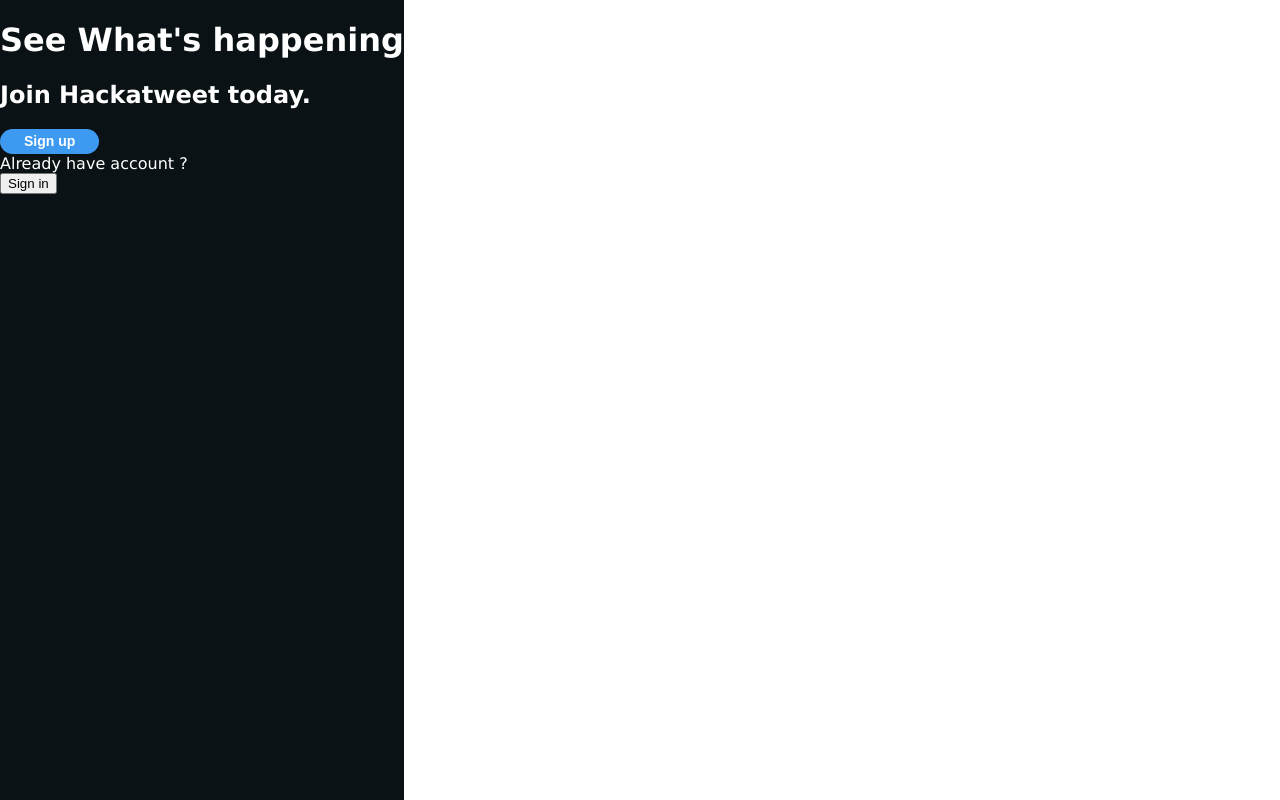
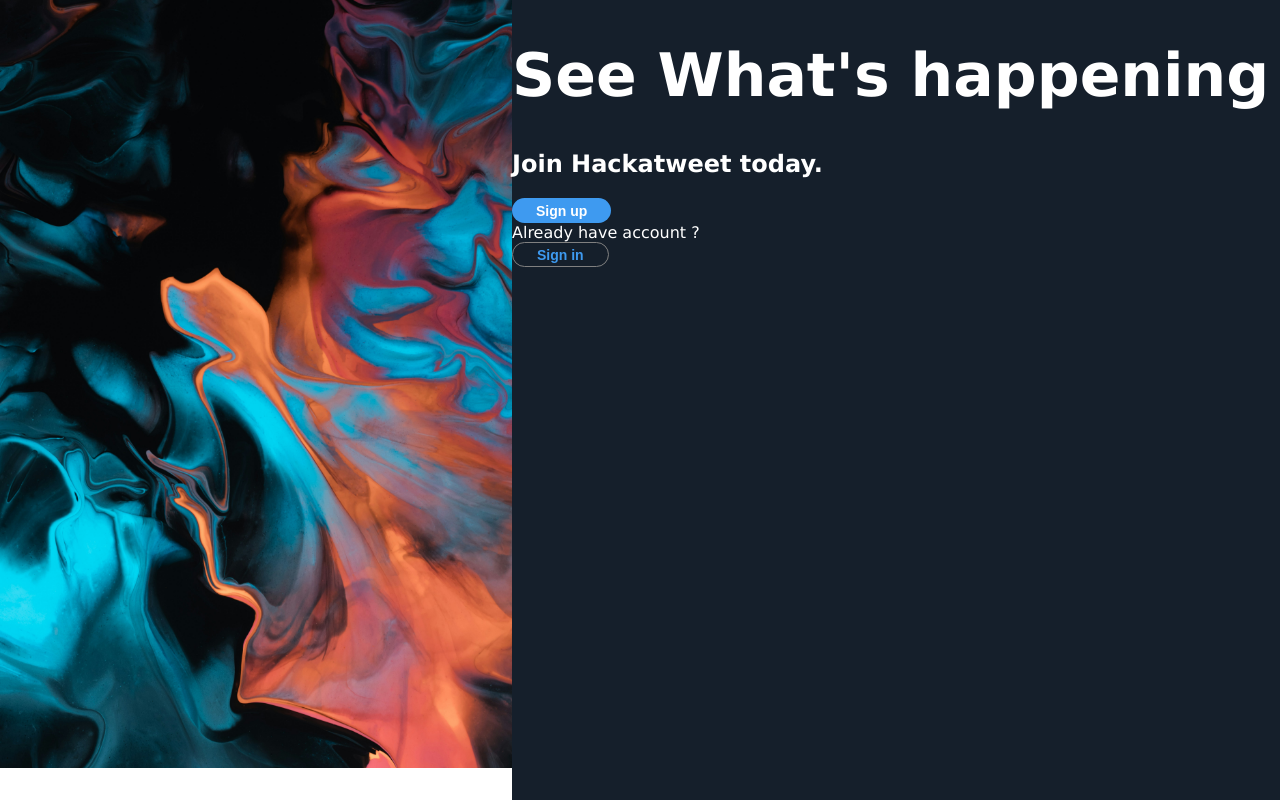
Before and after one commit to chloeho97/hackatweet-front, a Next.js app: page / in a window 1280 px wide. Built offline with nearby package versions, Linux system fonts and the light colour scheme.

Commit message:
login CSS

```diff
--- a/components/Login.js
+++ b/components/Login.js
@@ -1,10 +1,10 @@
-import styles from "../styles/login.module.css";
+import styles from "../styles/Login.module.css";
 import { useSelector } from "react-redux";
 import { useState } from "react";
 import { Modal } from "antd";
 import SignUp from "./SignUp";
 import SignIn from "./SignIn";
-import Image from "next/image";
+
 
 function Login() {
   const user = useSelector((state) => state.users.value);
@@ -32,14 +32,14 @@
     return (
       <div className={styles.container}>
                 <div className={styles.imageContainer}>
-          {/* <img
+                  <img
                     src="/background_img.jpg"
                     alt="background_img"
                     className={styles.image}
-          /> */}
+                  />
                 </div>
                 <div className={styles.elementContainer}>
-          <h1 className="underline">See What's happening</h1>
+                  <h1 className={styles.underline}>See What's happening</h1>
                   <h2 className={styles.h2}>Join Hackatweet today.</h2>
 
                   <button
@@ -52,7 +52,10 @@
 
                   <div> Already have account ?</div>
 
-          <button id="connection" onClick={() => showSignInModal()}>
+                  <button
+                  id="connection"
+                  className={styles.signInBtn}
+                  onClick={() => showSignInModal()}>
                     Sign in
                   </button>
                   {isSignUpModalVisible && (
--- a/components/SignIn.js
+++ b/components/SignIn.js
@@ -1,7 +1,7 @@
 import { useState } from "react";
 import { useDispatch } from "react-redux";
 import { login } from "../reducers/users";
-import styles from "../styles/login.module.css";
+import styles from "../styles/Login.module.css";
 
 function SignIn() {
   const dispatch = useDispatch();
--- a/components/SignUp.js
+++ b/components/SignUp.js
@@ -1,7 +1,7 @@
 import { useState } from "react";
 import { useDispatch } from "react-redux";
 import { login } from "../reducers/users";
-import styles from "../styles/login.module.css";
+import styles from "../styles/Login.module.css";
 
 function signUp() {
   const dispatch = useDispatch();
--- a/styles/Login.module.css
+++ b/styles/Login.module.css
@@ -1,17 +1,22 @@
 .elementContainer{
-  background-color: #0B1215;
+  background-color: #151F2B;
   height: 100vh;
   color: white;
   font-family: Verdana, Geneva, Tahoma, sans-serif;
+  flex:1.5;
+}
 
+.imageContainer {
+  flex:1
+}
 
-}
 .container{
   display: flex;
 }
-/* .image {
-    width: 30vw;
-} */
+
+.image {
+    width: 100%;
+}
 
 .registerBtn{
   background-color: #3E9AF0;
@@ -24,3 +29,20 @@
   font-weight: bold;
   cursor: pointer;
 }
+
+.signInBtn {
+  background-color: #151F2B;
+  border: none;
+  color: #3E9AF0;
+  border-radius: 50px;
+  padding: 0px 24px;
+  font-size: 14px;
+  height: 25px;
+  font-weight: bold;
+  cursor: pointer;
+  border: 0.5px solid grey;
+}
+
+.underline {
+  font-size: 60px;
+}
```
Lines whose indentation alone changed are shown as unchanged.
